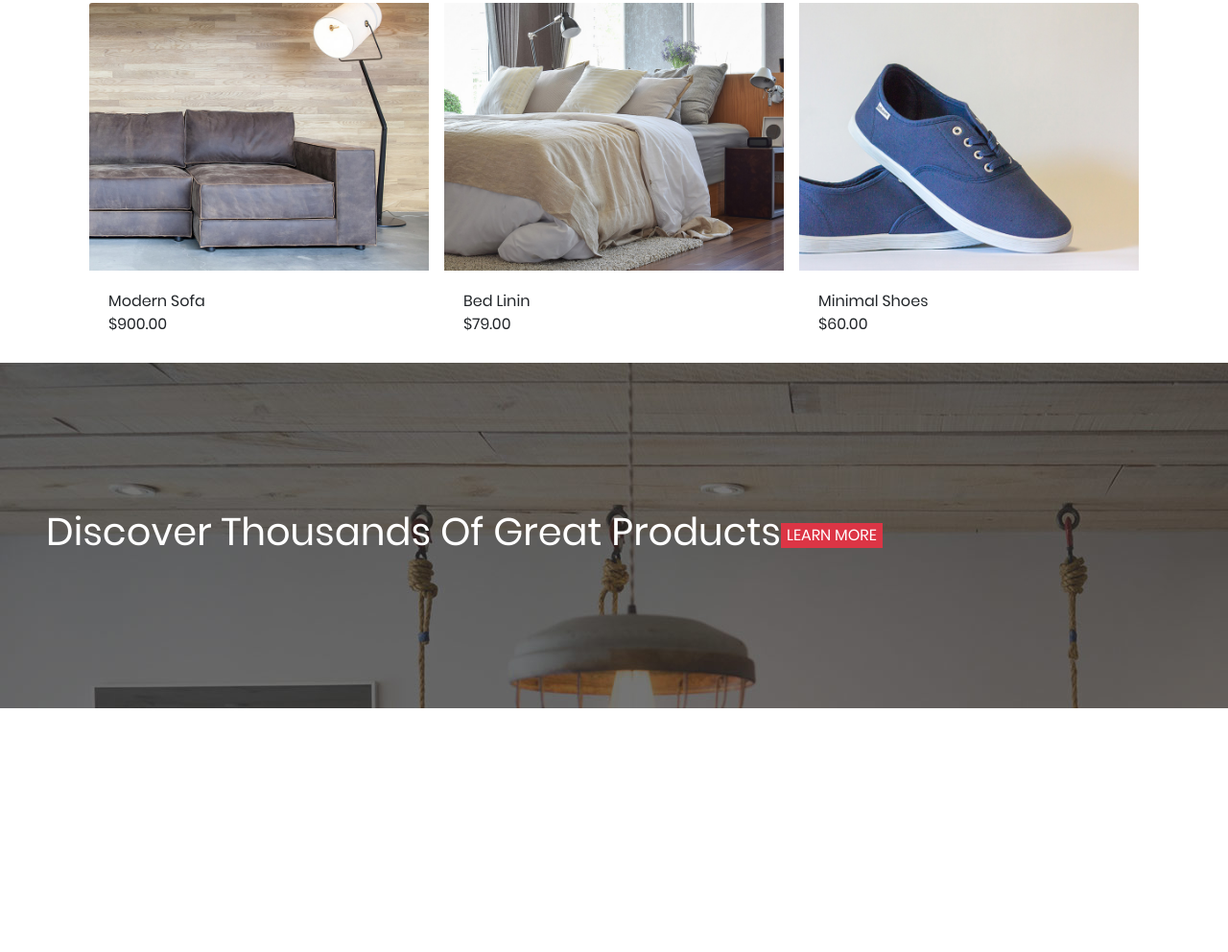
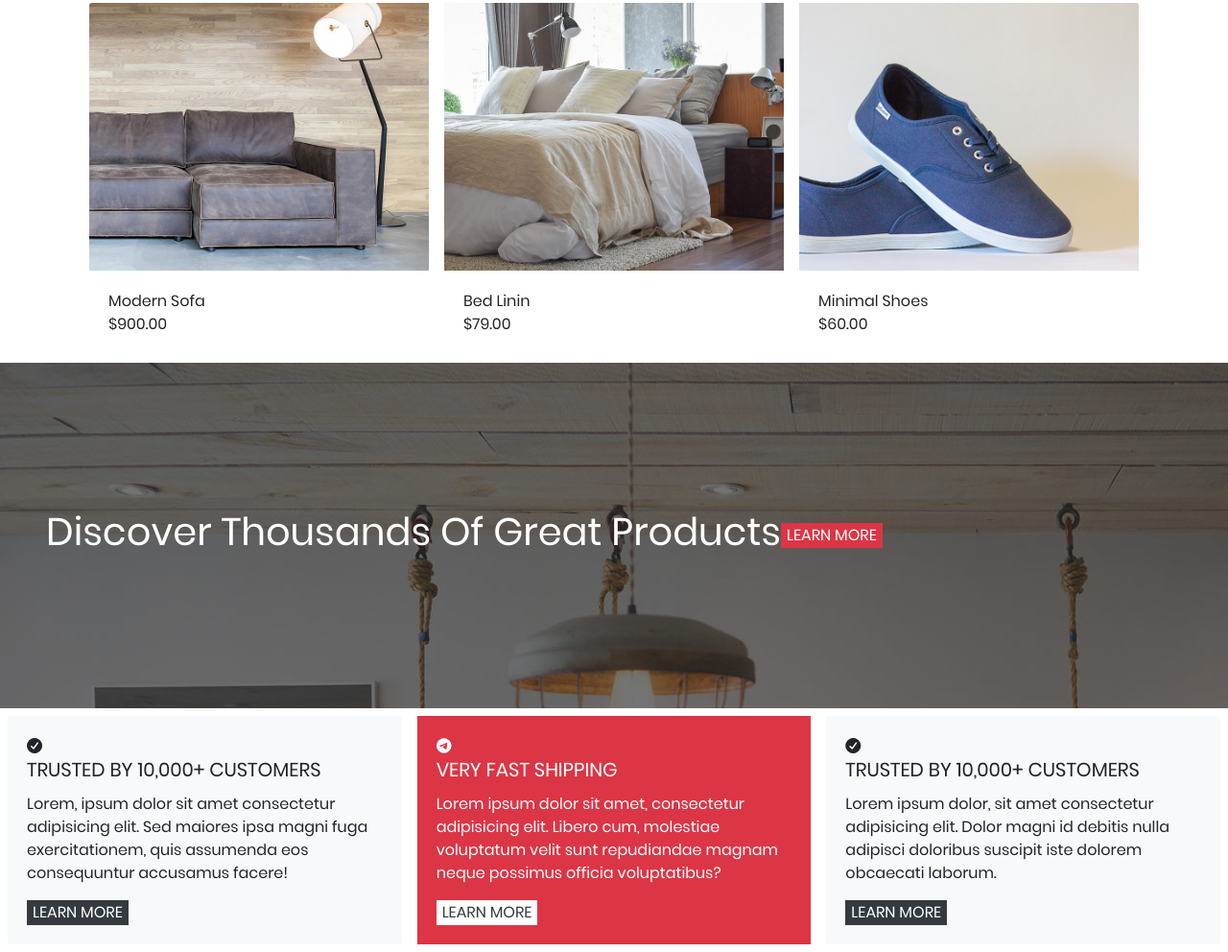
Before and after one commit to NyafL/emporiumjs-coding12, a plain HTML site: page index.html in a window 1280 px wide. Shown: the part 1684-2676 px from the top of the page at 96% size. Before the commit the page ends 2422 px from the top, so only its background shows below. Drawn offline with nearby package versions, Linux system fonts and the light colour scheme.

Commit message:
trusted fast trusted almost done

```diff
--- a/index.html
+++ b/index.html
@@ -188,8 +188,44 @@
 
 </section>
 
+<!-- hot fashion products -->
 
+<section class="container">
 
+</section>
+
+<!-- trusted fast trusted -->
+<section>
+    <div class="card-group">
+        <div class="card m-2 border-0 bg-light">
+            <div class="card-body ">
+                <i class="fas fa-check-circle"></i>
+                <br>
+            <h5 class="card-title">TRUSTED BY 10,000+ CUSTOMERS</h5>
+            <p class="card-text">Lorem, ipsum dolor sit amet consectetur adipisicing elit. Sed maiores ipsa magni fuga exercitationem, quis assumenda eos consequuntur accusamus facere!</p>
+            <button class="bg-dark text-white border-0">LEARN MORE</button>
+          </div>
+        </div>
+        <div class="card m-2 border-0">
+            <div class="card-body  bg-danger text-white">
+                <i class="fab fa-telegram-plane"></i>
+<br>
+            <h5 class="card-title">VERY FAST SHIPPING</h5>
+            <p class="card-text">Lorem ipsum dolor sit amet, consectetur adipisicing elit. Libero cum, molestiae voluptatum velit sunt repudiandae magnam neque possimus officia voluptatibus?</p>
+            <button class="bg-white text-dark border-0">LEARN MORE</button>
+          </div>
+        </div>
+        <div class="card m-2 border-0 bg-light">
+            <div class="card-body">
+                <i class="fas fa-check-circle border-0"></i>
+                <br>
+            <h5 class="card-title">TRUSTED BY 10,000+ CUSTOMERS</h5>
+            <p class="card-text">Lorem ipsum dolor, sit amet consectetur adipisicing elit. Dolor magni id debitis nulla adipisci doloribus suscipit iste dolorem obcaecati laborum.</p>
+            <button class= "bg-dark text-white border-0">LEARN MORE</button>
+          </div>
+        </div>
+      </div>
+</section>
     <script src="./public/js/main.js"></script>
 
     <script src="https://code.jquery.com/jquery-3.4.1.slim.min.js" integrity="sha384-J6qa4849blE2+poT4WnyKhv5vZF5SrPo0iEjwBvKU7imGFAV0wwj1yYfoRSJoZ+n" crossorigin="anonymous"></script>
--- a/src/sass/style.sass
+++ b/src/sass/style.sass
@@ -3,6 +3,13 @@
     src: url("../../public/fonts/Poppins/Poppins-Regular.ttf")
 
 
+
+
+@import "./_variables.sass"
+
+@import "../../node_modules/bootstrap/scss/bootstrap.scss"
+
+$fa-font-path: "../../node_modules/@fortawesome/fontawesome-free/webfonts"
 
 @import "../../node_modules/@fortawesome/fontawesome-free/scss/fontawesome.scss"
 
@@ -10,12 +17,7 @@
 
 @import "../../node_modules/@fortawesome/fontawesome-free/scss/solid.scss"
 
-@import "./_variables.sass"
 
-@import "../../node_modules/bootstrap/scss/bootstrap.scss"
-
-
-$fa-font-path: "../../node_modules/@fortawesome/fontawesome-free/webfonts"
 
 
 body
```
Also changed, not shown: public/css/style.css, 1 other file.
